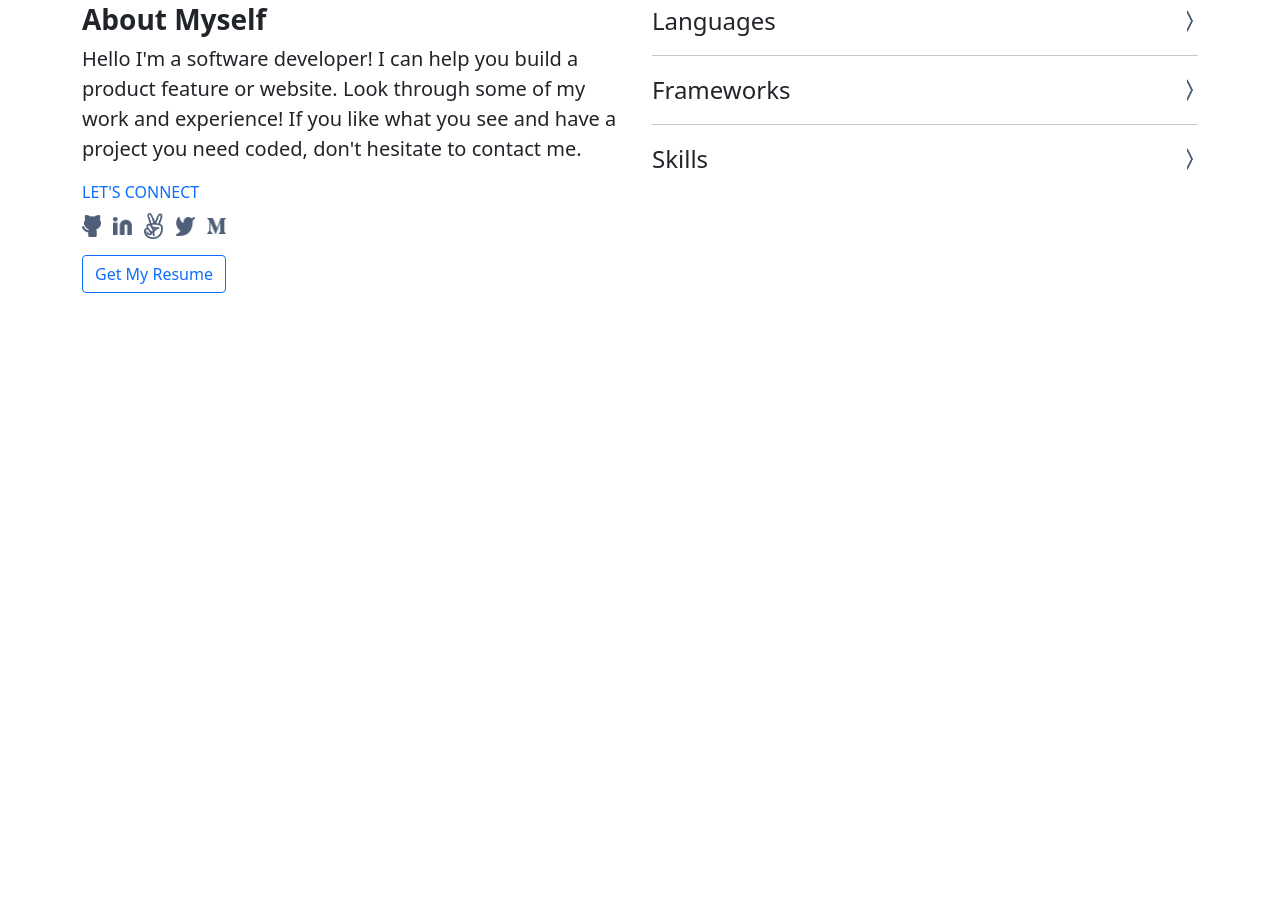
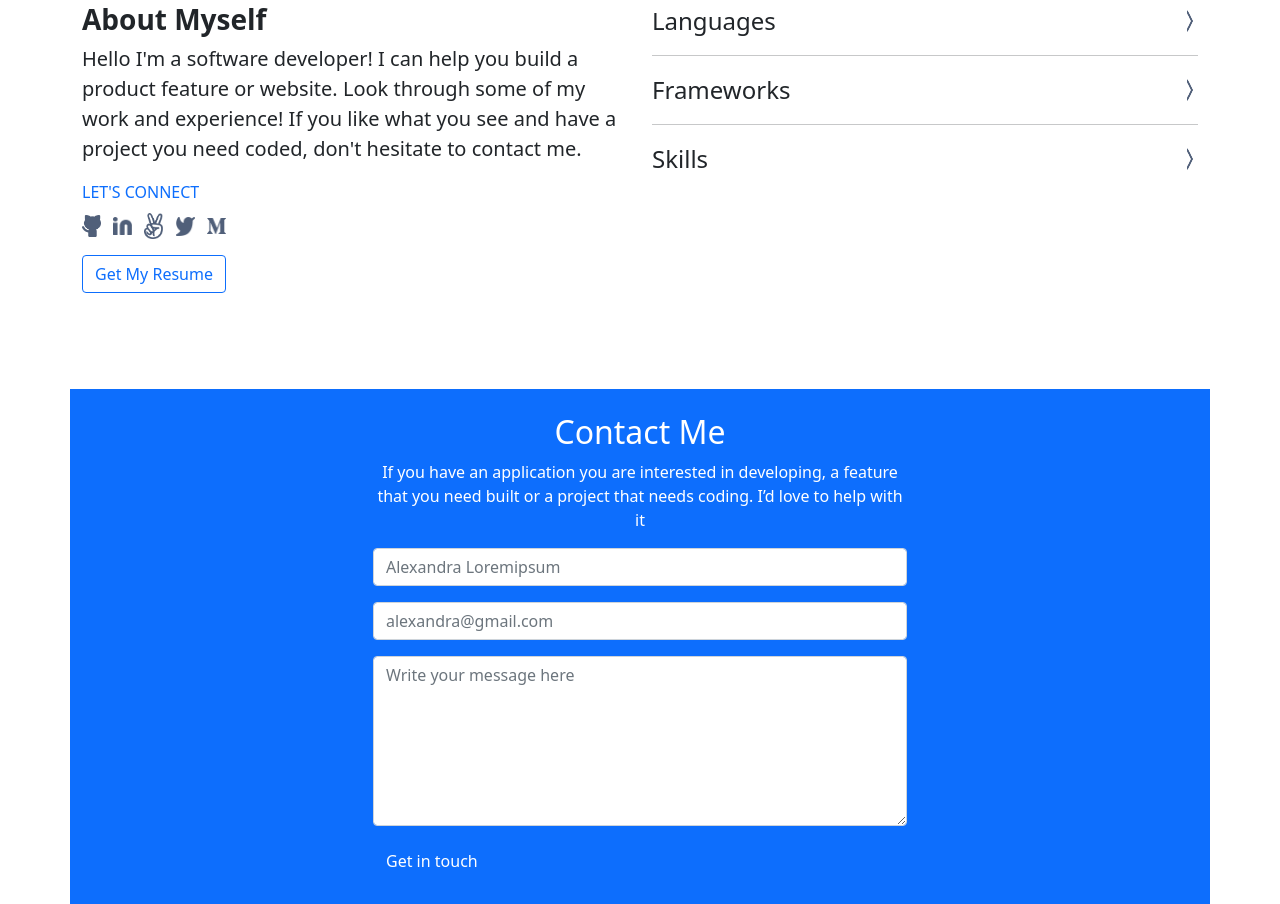
Before and after one commit to elarhadu/Portfolio-Bootstrap, a website: page index.html in a window 1280 px wide. Shown: the part 2509-3413 px from the top of the page. Before the commit the page ends 2898 px from the top, so only its background shows below. Drawn offline with nearby package versions, Linux system fonts and the light colour scheme.

Commit message:
Add contact form to index.html

```diff
--- a/index.html
+++ b/index.html
@@ -320,7 +320,62 @@
           </ul>
         </div>
       </div>
+    </section>
 
+    <section class="contact-form container bg-primary p-4 text-white">
+      <div class="row">
+        <div class="col"></div>
+        <div class="col-6">
+          <div><h2 class="text-center">Contact Me</h2></div>
+          <div>
+            <p class="text-center">
+              If you have an application you are interested in developing, a
+              feature that you need built or a project that needs coding. I’d
+              love to help with it
+            </p>
+          </div>
+
+          <div class="form">
+            <form>
+              <div class="mb-3">
+                <input
+                  type="name"
+                  name=""
+                  id=""
+                  placeholder="Alexandra Loremipsum"
+                  class="form-control"
+                />
+              </div>
+              <div class="mb-3">
+                <input
+                  type="email"
+                  class="form-control"
+                  id="exampleInputEmail1"
+                  aria-describedby="emailHelp"
+                  placeholder="alexandra@gmail.com"
+                />
+              </div>
+              <div class="mb-3">
+                <textarea
+                  name=""
+                  id=""
+                  placeholder="Write your message here"
+                  class="form-control"
+                  style="width: 100%; height: 170px"
+                ></textarea>
+              </div>
+              <button
+                type="button"
+                class="btn btn-outline-primary"
+                style="color: white"
+              >
+                Get in touch
+              </button>
+            </form>
+          </div>
+        </div>
+        <div class="col"></div>
+      </div>
     </section>
     <script
       src="https://cdn.jsdelivr.net/npm/bootstrap@5.0.2/dist/js/bootstrap.bundle.min.js"
```
